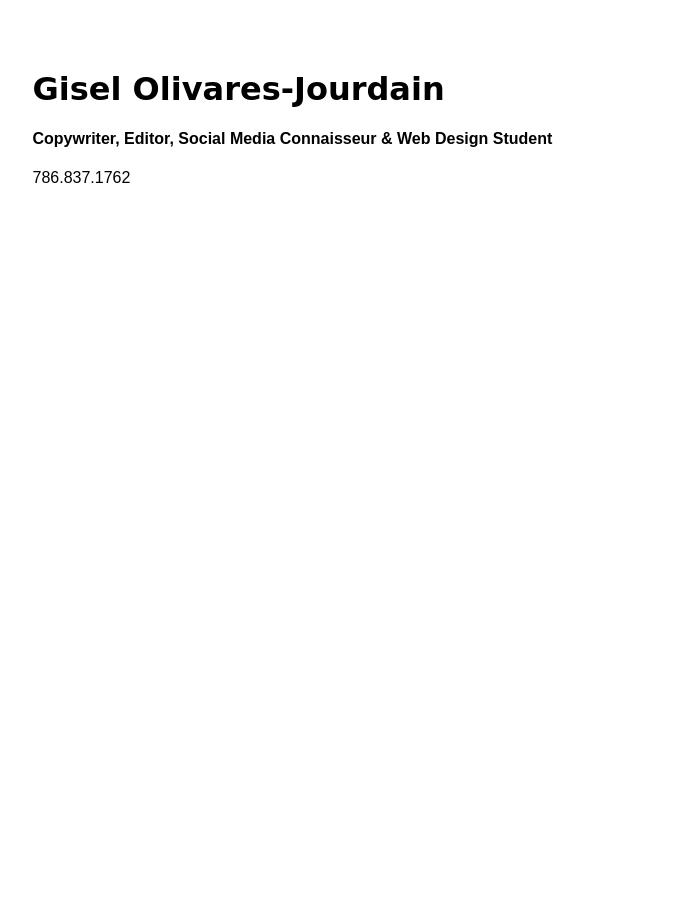
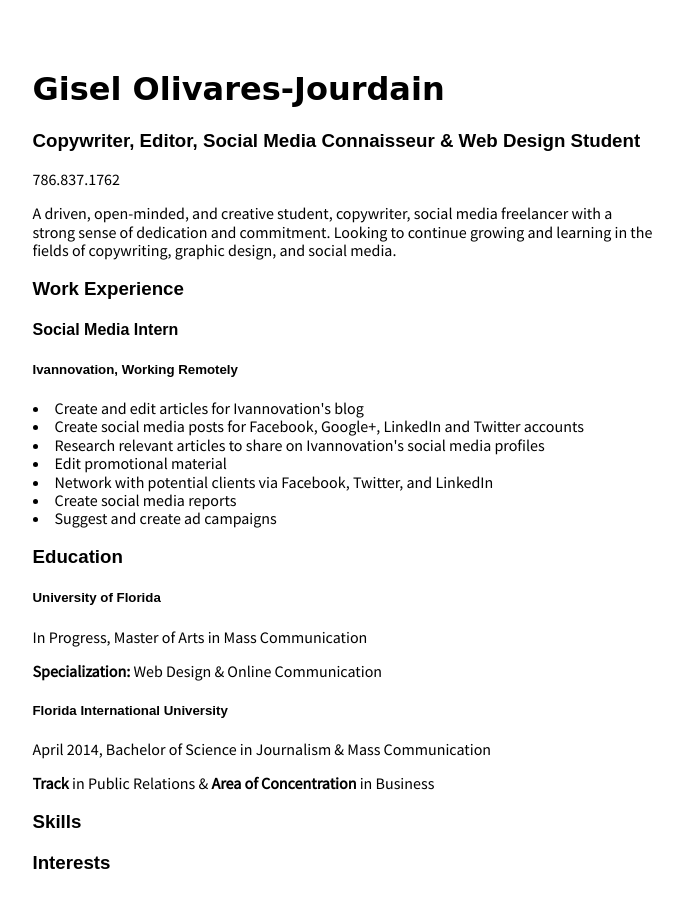
Before and after one commit to geeolives/project_resume_olivares_gisel, a plain HTML site: page index.html in a window 1280 px wide. Shown: the whole page, without its empty margins (295-978 px from the left). Before the commit the page ends 800 px from the top, so only its background shows below. Drawn offline with Linux system fonts and the light colour scheme; a web font is replaced by a local one.

Commit message:
added more resume details in index & styled in css

```diff
--- a/css/main.css
+++ b/css/main.css
@@ -1,4 +1,4 @@
-@import url('https://fonts.googleapis.com/css?family=Abril+Fatface|Grand+Hotel|Great+Vibes|Palanquin+Dark');
+@import url('https://fonts.googleapis.com/css?family=Abril+Fatface|Grand+Hotel|Source+Sans+Pro|Palanquin+Dark');
 
 @media all and (max-width: 550px) {
     #container {
@@ -12,11 +12,17 @@
     padding: 25px 0;
 }
 
-h1 {
+h1{
     font-family: 'Grand Hotel', cursive;
 }
 
+h3,
 h4,
-p {
+h5 {
     font-family: 'Palanquin Dark', sans-serif;
 }
+
+p,
+li {
+    font-family: 'Source Sans Pro', sans-serif;
+}
--- a/index.html
+++ b/index.html
@@ -9,22 +9,55 @@
 	<link rel="stylesheet" href="css/main.css">
 	<link rel="shortcut icon" href="img/favicon.png" type="image" />
 </head>
+
 <body>
+
 	<div id="container">
 		<header>
 			<h1>Gisel Olivares-Jourdain</h1>
-			<h4>Copywriter, Editor, Social Media Connaisseur & Web Design Student</h4>
+			<h3>Copywriter, Editor, Social Media Connaisseur & Web Design Student</h3>
 			<p>786.837.1762</p>
 		</header>
+
 		<!--My Work Experience-->
+		<main>
+			<p>A driven, open-minded, and creative student, copywriter, social media freelancer with a strong sense of dedication and commitment. Looking to continue growing and learning in the fields of copywriting, graphic design, and social media.</p>
+
+			<h3>Work Experience</h3>
+
+			<h4>Social Media Intern</h4>
+			<h5>Ivannovation, Working Remotely</h5>
+			<li>Create and edit articles for Ivannovation's blog</li>
+			<li>Create social media posts for Facebook, Google+, LinkedIn and Twitter accounts</li>
+			<li>Research relevant articles to share on Ivannovation's social media profiles</li>
+			<li>Edit promotional material</li>
+			<li>Network with potential clients via Facebook, Twitter, and LinkedIn</li>
+			<li>Create social media reports</li>
+			<li>Suggest and create ad campaigns</li>
+
 		<!--My Education-->
-		<!--Contact Info-->
+			<h3>Education</h3>
+
+			<h5>University of Florida</h5>
+			<p>In Progress, Master of Arts in Mass Communication</p>
+			<p><b>Specialization:</b> Web Design & Online Communication</p>
+
+			<h5>Florida International University</h5>
+			<p>April 2014, Bachelor of Science in Journalism & Mass Communication</p>
+			<p><b>Track</b> in Public Relations & <b>Area of Concentration</b> in Business</p>
+
 		<!--Skills-->
+			<h3>Skills</h3>
+
 		<!--Interests-->
+			<h3>Interests</h3>
+
+		</main>
 	</div>
 
 
 		<script src="js/jquery-3.2.0.min.js"></script>
 		<script src="js/main.js"></script>
+
 </body>
 </html>
```
